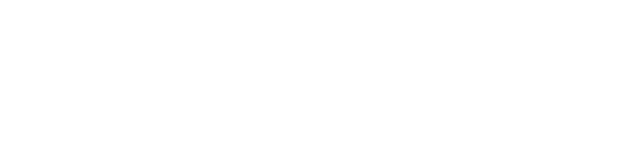
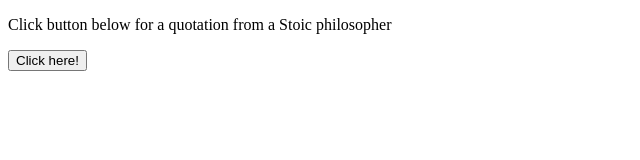
Before and after one commit to laura-gardner/stoic-quote-generator, a plain HTML site: page index.html in a window 1280 px wide. Shown: the whole page, without its empty margins (0-640 px from the left). Drawn offline with nearby package versions, Linux system fonts and the light colour scheme.

Commit message:
add structure to index.html

```diff
--- a/index.html
+++ b/index.html
@@ -10,6 +10,14 @@
     <script src="js/app.js" defer></script>
 </head>
 <body>
+    <div class="quote-div">
+        <p class="quote-text">
+            Click button below for a quotation from a Stoic philosopher
+        </p>
+        <p class="quote-author"></p>
+        </p>
+        <button class="quote-btn">Click here!</button>
+    </div>
 
 </body>
 </html>
```
